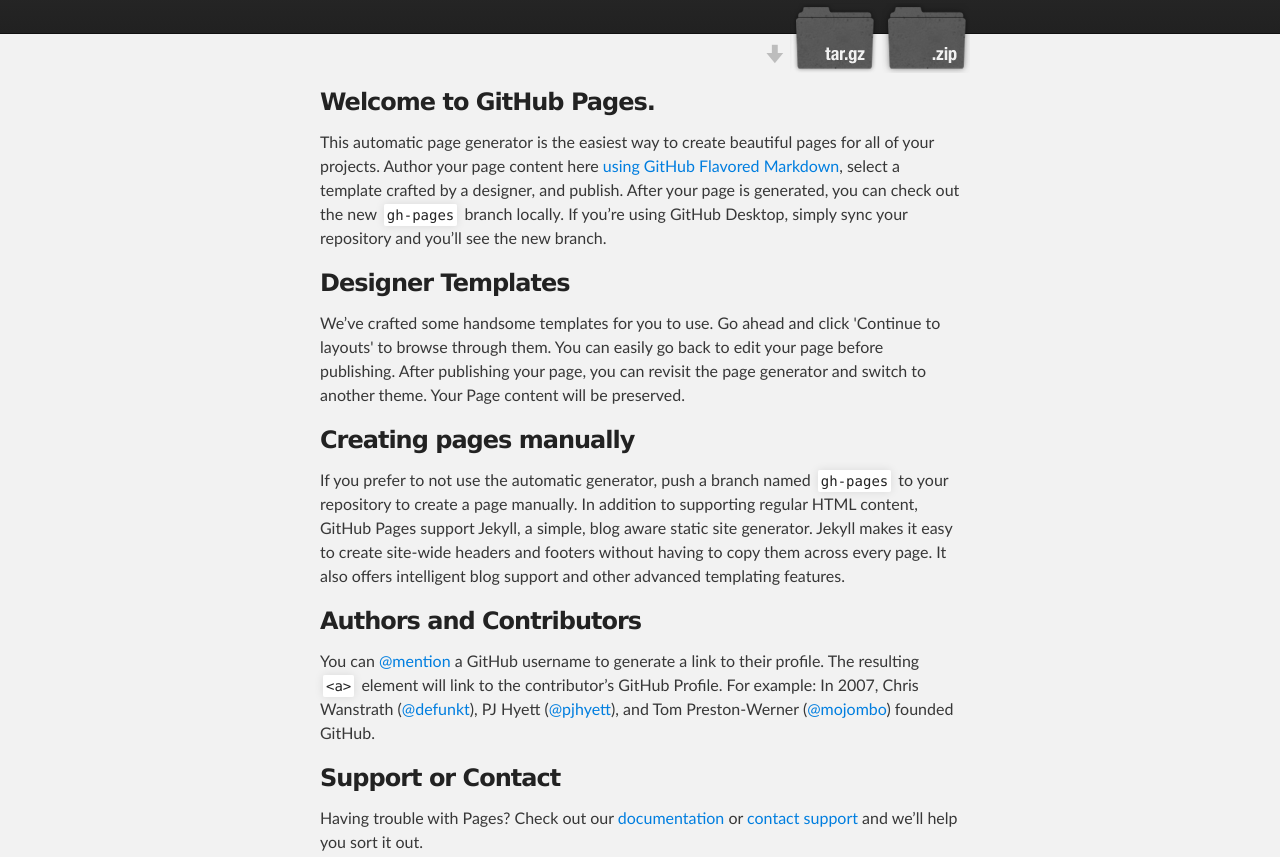
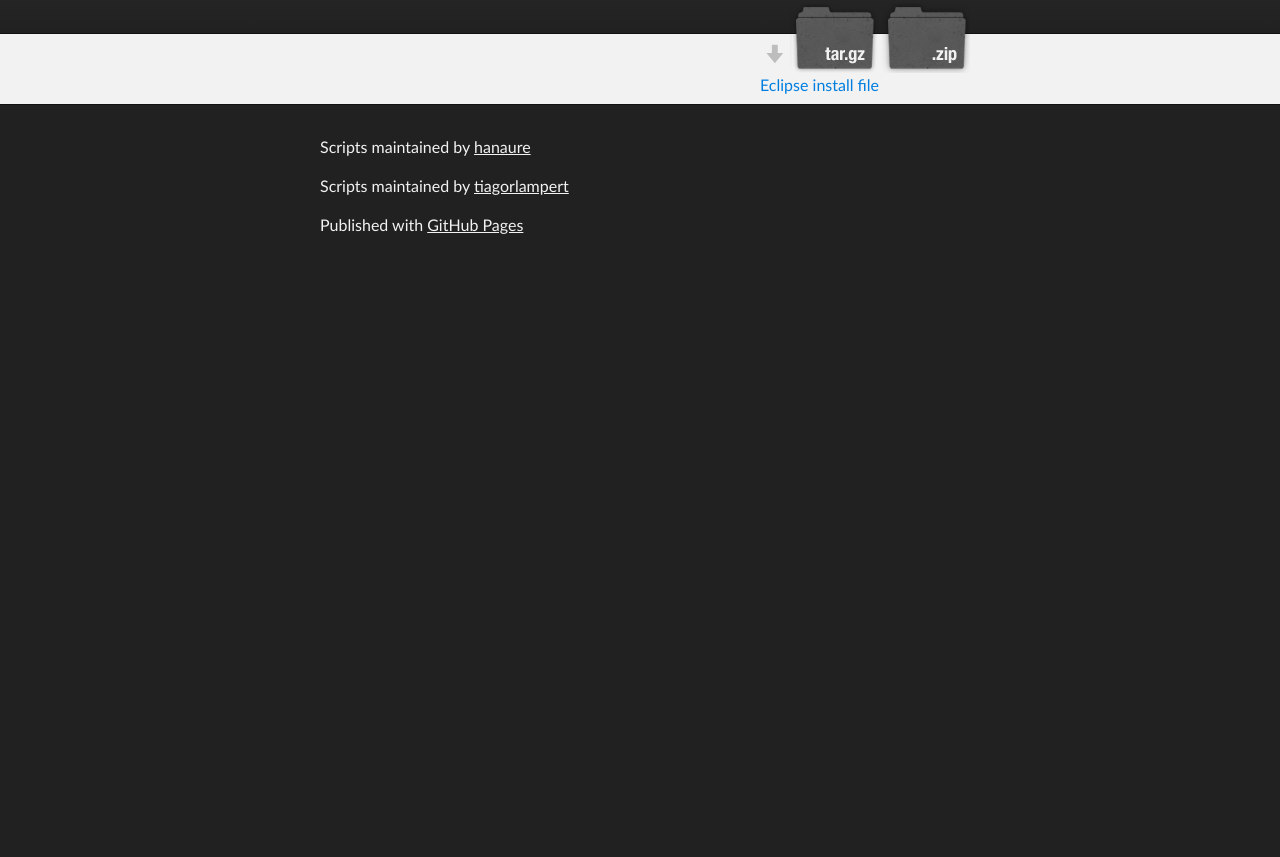
Before and after one commit to hanaure/Scripts, a plain HTML site: page index.html in a window 1280 px wide. Shown: the part 176-1033 px from the top of the page. After the commit the page ends 800 px from the top, so only its background shows below. Drawn offline with Linux system fonts and the light colour scheme.

Commit message:
Add files via upload

```diff
--- a/index.html
+++ b/index.html
@@ -24,6 +24,8 @@
             <section id="downloads">
               <a class="zip_download_link" href="https://github.com/hanaure/Scripts/zipball/master">Download this project as a .zip file</a>
               <a class="tar_download_link" href="https://github.com/hanaure/Scripts/tarball/master">Download this project as a tar.gz file</a>
+              <a class="tar_popcorntime_link" href="https://github.com/hanaure/Scripts/tarball/master/All%20Linux%20-%20Install%20Eclipse%20Neon.sh"> Eclipse install file</a>
+
             </section>
         </header>
     </div>
@@ -32,29 +34,7 @@
     <div id="main_content_wrap" class="outer">
       <section id="main_content" class="inner">
         <h3>
-<a id="welcome-to-github-pages" class="anchor" href="#welcome-to-github-pages" aria-hidden="true"><span aria-hidden="true" class="octicon octicon-link"></span></a>Welcome to GitHub Pages.</h3>
 
-<p>This automatic page generator is the easiest way to create beautiful pages for all of your projects. Author your page content here <a href="https://guides.github.com/features/mastering-markdown/">using GitHub Flavored Markdown</a>, select a template crafted by a designer, and publish. After your page is generated, you can check out the new <code>gh-pages</code> branch locally. If you’re using GitHub Desktop, simply sync your repository and you’ll see the new branch.</p>
-
-<h3>
-<a id="designer-templates" class="anchor" href="#designer-templates" aria-hidden="true"><span aria-hidden="true" class="octicon octicon-link"></span></a>Designer Templates</h3>
-
-<p>We’ve crafted some handsome templates for you to use. Go ahead and click 'Continue to layouts' to browse through them. You can easily go back to edit your page before publishing. After publishing your page, you can revisit the page generator and switch to another theme. Your Page content will be preserved.</p>
-
-<h3>
-<a id="creating-pages-manually" class="anchor" href="#creating-pages-manually" aria-hidden="true"><span aria-hidden="true" class="octicon octicon-link"></span></a>Creating pages manually</h3>
-
-<p>If you prefer to not use the automatic generator, push a branch named <code>gh-pages</code> to your repository to create a page manually. In addition to supporting regular HTML content, GitHub Pages support Jekyll, a simple, blog aware static site generator. Jekyll makes it easy to create site-wide headers and footers without having to copy them across every page. It also offers intelligent blog support and other advanced templating features.</p>
-
-<h3>
-<a id="authors-and-contributors" class="anchor" href="#authors-and-contributors" aria-hidden="true"><span aria-hidden="true" class="octicon octicon-link"></span></a>Authors and Contributors</h3>
-
-<p>You can <a href="https://help.github.com/articles/basic-writing-and-formatting-syntax/#mentioning-users-and-teams" class="user-mention">@mention</a> a GitHub username to generate a link to their profile. The resulting <code>&lt;a&gt;</code> element will link to the contributor’s GitHub Profile. For example: In 2007, Chris Wanstrath (<a href="https://github.com/defunkt" class="user-mention">@defunkt</a>), PJ Hyett (<a href="https://github.com/pjhyett" class="user-mention">@pjhyett</a>), and Tom Preston-Werner (<a href="https://github.com/mojombo" class="user-mention">@mojombo</a>) founded GitHub.</p>
-
-<h3>
-<a id="support-or-contact" class="anchor" href="#support-or-contact" aria-hidden="true"><span aria-hidden="true" class="octicon octicon-link"></span></a>Support or Contact</h3>
-
-<p>Having trouble with Pages? Check out our <a href="https://help.github.com/pages">documentation</a> or <a href="https://github.com/contact">contact support</a> and we’ll help you sort it out.</p>
       </section>
     </div>
 
@@ -62,6 +42,7 @@
     <div id="footer_wrap" class="outer">
       <footer class="inner">
         <p class="copyright">Scripts maintained by <a href="https://github.com/hanaure">hanaure</a></p>
+        <p class="copyright">Scripts maintained by <a href="https://github.com/tiagorlampert">tiagorlampert</a></p>
         <p>Published with <a href="https://pages.github.com">GitHub Pages</a></p>
       </footer>
     </div>
```
